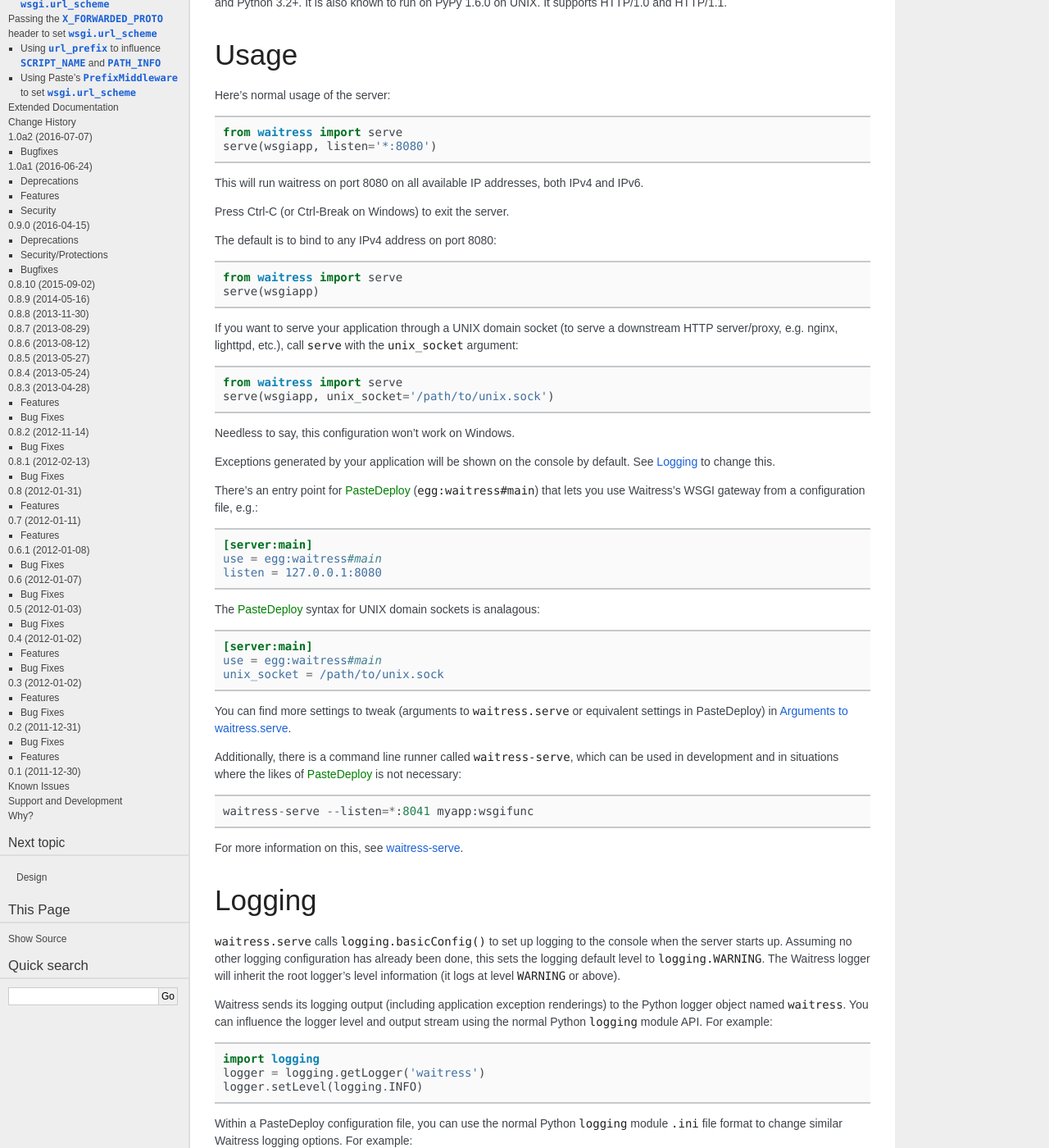
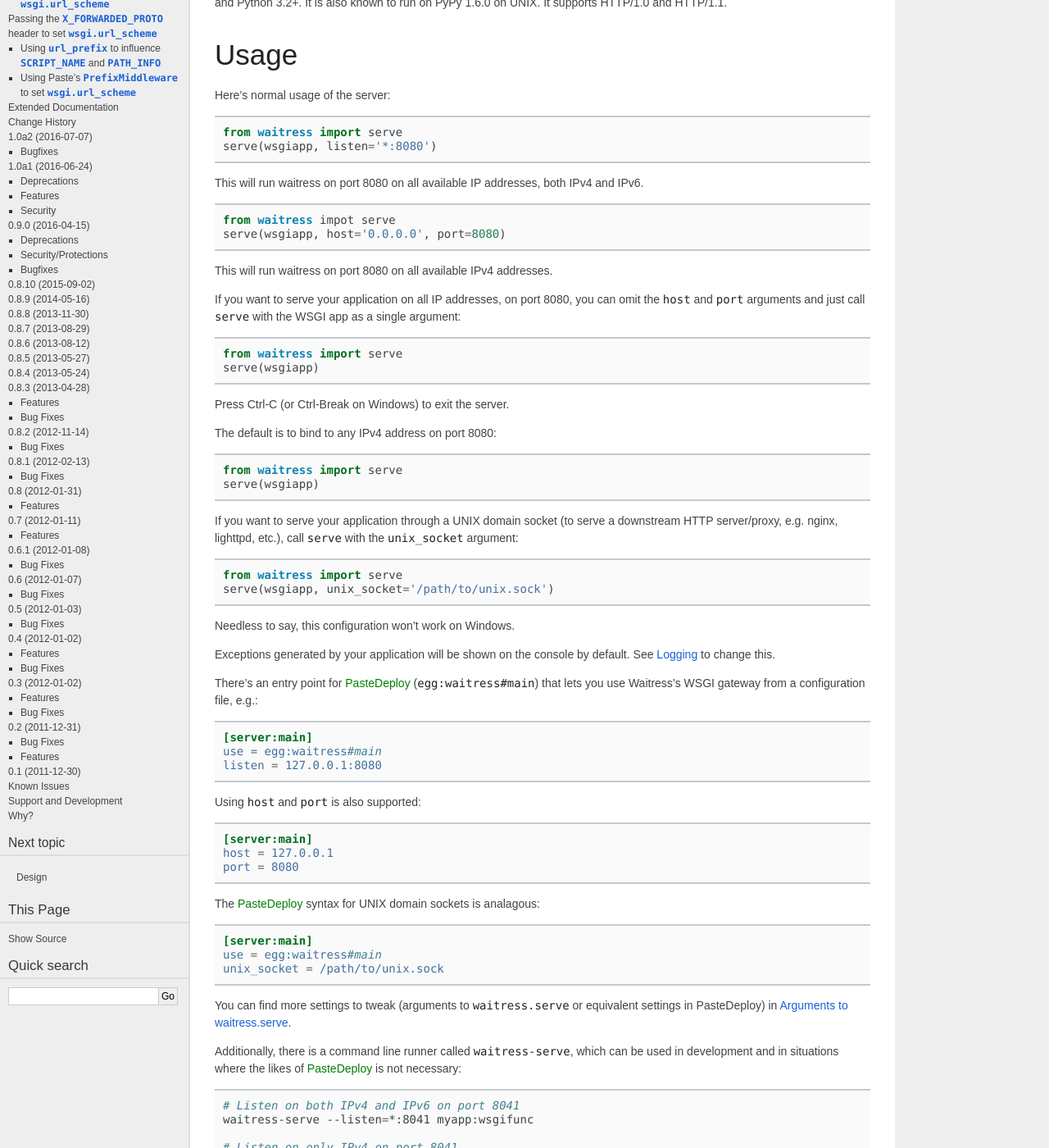
Before and after one commit to Pylons/waitress, a Sphinx documentation site: the page built from docs/index.rst, in a window 1280 px wide and 1400 px high, scrolled down 236 px. Shown: the whole window at 82% size. Built offline with Sphinx 7.4.7, drawn with Linux system fonts in a browser that asks for light colours; some web fonts are replaced; some of the changed text lies outside the part shown.

Commit message:
remove deprecation of host/port

```diff
--- a/docs/arguments.rst
+++ b/docs/arguments.rst
@@ -13,15 +13,11 @@ host
     .. warning::
         May not be used with ``listen``
 
-    .. deprecated:: 1.0
-
 port
     TCP port (integer) on which to listen, default ``8080``
 
     .. warning::
         May not be used with ``listen``
-
-    .. deprecated:: 1.0
 
 listen
     Tell waitress to listen on an host/port combination. It is to be provided
--- a/docs/index.rst
+++ b/docs/index.rst
@@ -19,6 +19,23 @@ Here's normal usage of the server:
 
 This will run waitress on port 8080 on all available IP addresses, both IPv4
 and IPv6.
+
+
+.. code-block:: python
+
+   from waitress impot serve
+   serve(wsgiapp, host='0.0.0.0', port=8080)
+
+This will run waitress on port 8080 on all available IPv4 addresses.
+
+If you want to serve your application on all IP addresses, on port 8080, you
+can omit the ``host`` and ``port`` arguments and just call ``serve`` with the
+WSGI app as a single argument:
+
+.. code-block:: python
+
+   from waitress import serve
+   serve(wsgiapp)
 
 Press Ctrl-C (or Ctrl-Break on Windows) to exit the server.
 
@@ -52,6 +69,14 @@ lets you use Waitress's WSGI gateway from a configuration file, e.g.:
   use = egg:waitress#main
   listen = 127.0.0.1:8080
 
+Using ``host`` and ``port`` is also supported:
+
+.. code-block:: ini
+
+  [server:main]
+  host = 127.0.0.1
+  port = 8080
+
 The :term:`PasteDeploy` syntax for UNIX domain sockets is analagous:
 
 .. code-block:: ini
@@ -65,9 +90,15 @@ equivalent settings in PasteDeploy) in :ref:`arguments`.
 
 Additionally, there is a command line runner called ``waitress-serve``, which
 can be used in development and in situations where the likes of
-:term:`PasteDeploy` is not necessary::
+:term:`PasteDeploy` is not necessary:
 
-    waitress-serve --listen=*:8041 myapp:wsgifunc
+.. code-block:: bash
+
+   # Listen on both IPv4 and IPv6 on port 8041
+   waitress-serve --listen=*:8041 myapp:wsgifunc
+
+   # Listen on only IPv4 on port 8041
+   waitress-serve --port=8041 myapp:wsgifunc
 
 For more information on this, see :ref:`runner`.
 
```
